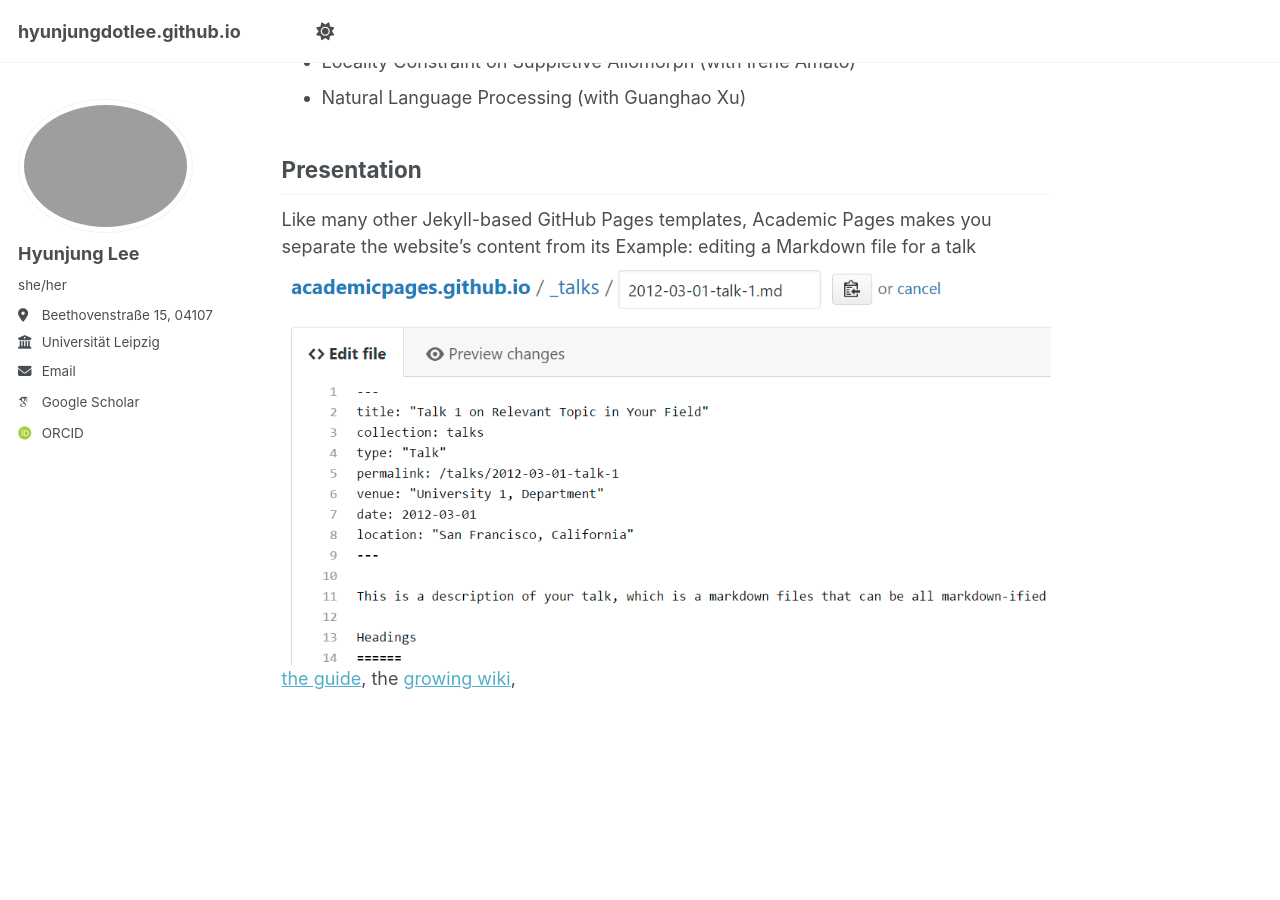
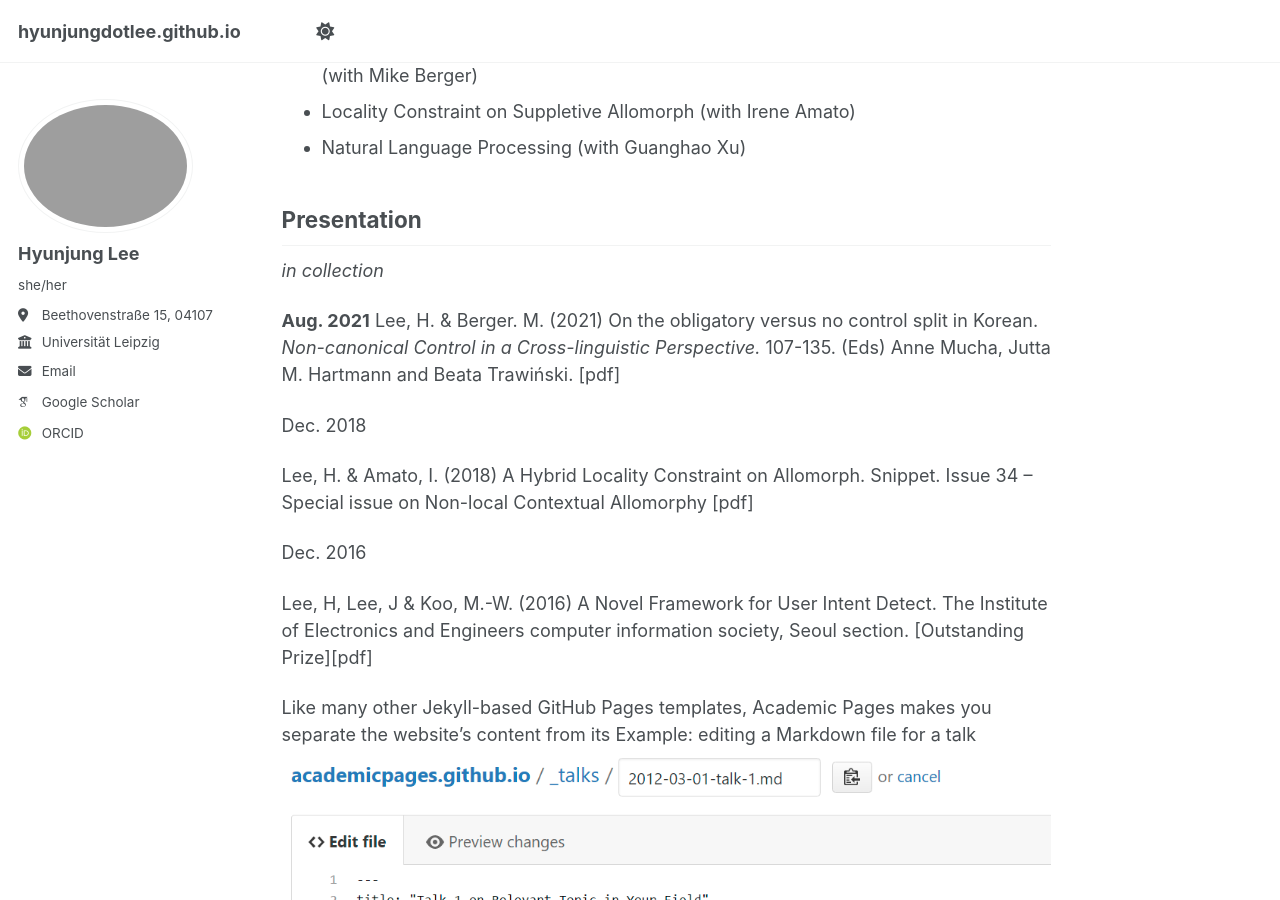
Before and after one commit to hyunjungdotlee/hyunjungdotlee.github.io, a Jekyll site: the page built from _pages/about.md, in a window 1280 px wide and 900 px high, scrolled down 418 px. Built offline with Jekyll 4.4.1, drawn with Linux system fonts in a browser that asks for light colours; some web fonts are replaced; a script that is not in the unit is left out.

Commit message:
Update about.md

```diff
--- a/_pages/about.md
+++ b/_pages/about.md
@@ -13,7 +13,7 @@ I am a PhD candidate in the [IGRA graduate programme](https://www.philol.uni-lei
 </div>
 
 Research Interests
-======
+------
 * Movement (Asymmetries in Left- & Rightward Movements, Scrambling, Extraposition)
 * Distributions on Obligatory Control (OC) versus Non OC and its licensing condition (with Mike Berger)
 * Locality Constraint on Suppletive Allomorph  (with Irene Amato)
@@ -23,6 +23,18 @@ Research Interests
 Presentation
 ------
 
+<em>in collection</em>
+
+<strong>Aug. 2021</strong>
+Lee, H. & Berger. M. (2021) On the obligatory versus no control split in Korean. <em>Non-canonical Control in a Cross-linguistic Perspective.</em> 107-135. (Eds) Anne Mucha, Jutta M. Hartmann and Beata Trawiński. [pdf]
+
+Dec. 2018
+
+Lee, H. & Amato, I. (2018) A Hybrid Locality Constraint on Allomorph. Snippet. Issue 34 – Special issue on Non-local Contextual Allomorphy [pdf]
+
+Dec. 2016
+
+Lee, H, Lee, J & Koo, M.-W. (2016) A Novel Framework for User Intent Detect. The Institute of Electronics and Engineers computer information society, Seoul section. [Outstanding Prize][pdf]
 
 Like many other Jekyll-based GitHub Pages templates, Academic Pages makes you separate the website's content from its
 Example: editing a Markdown file for a talk
```
